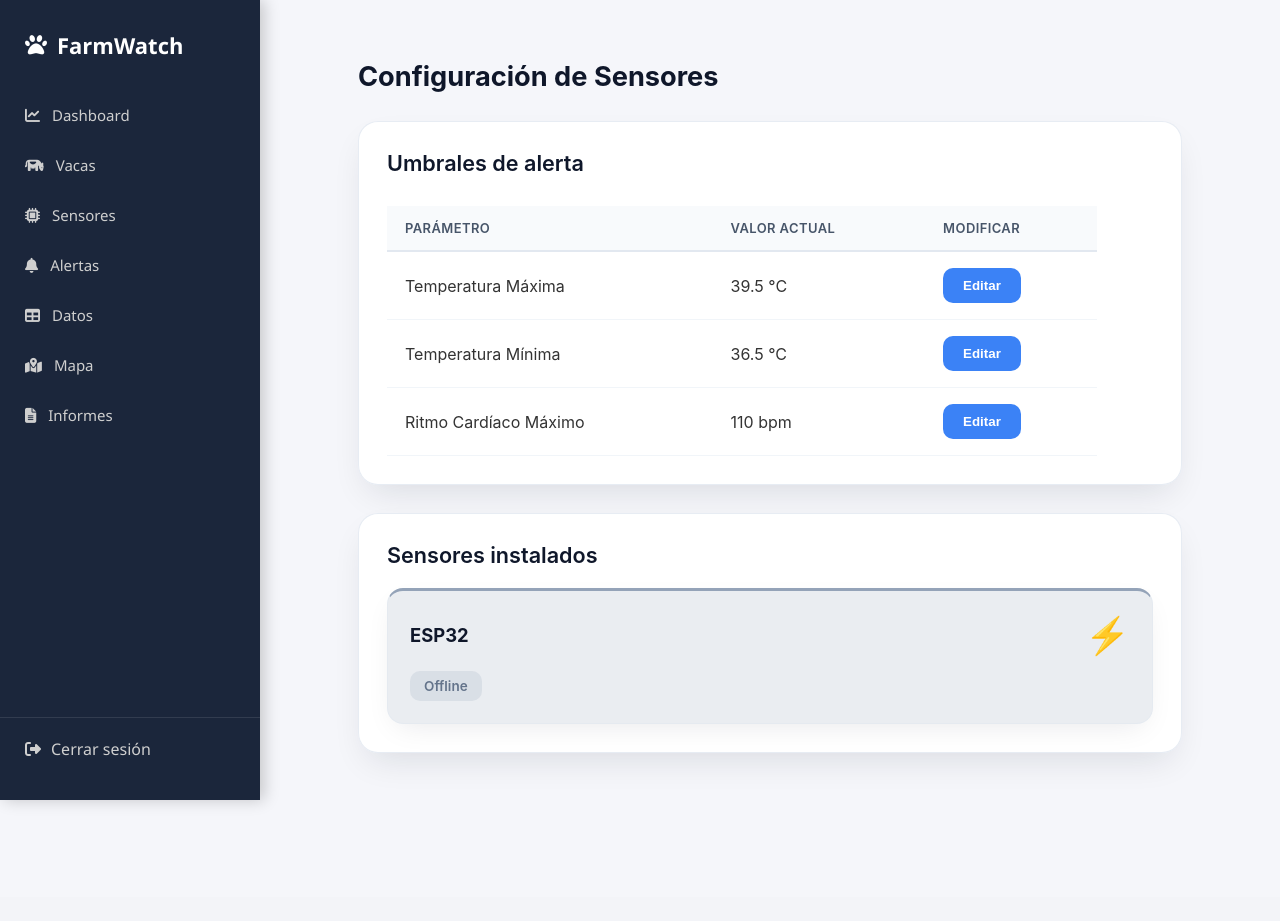
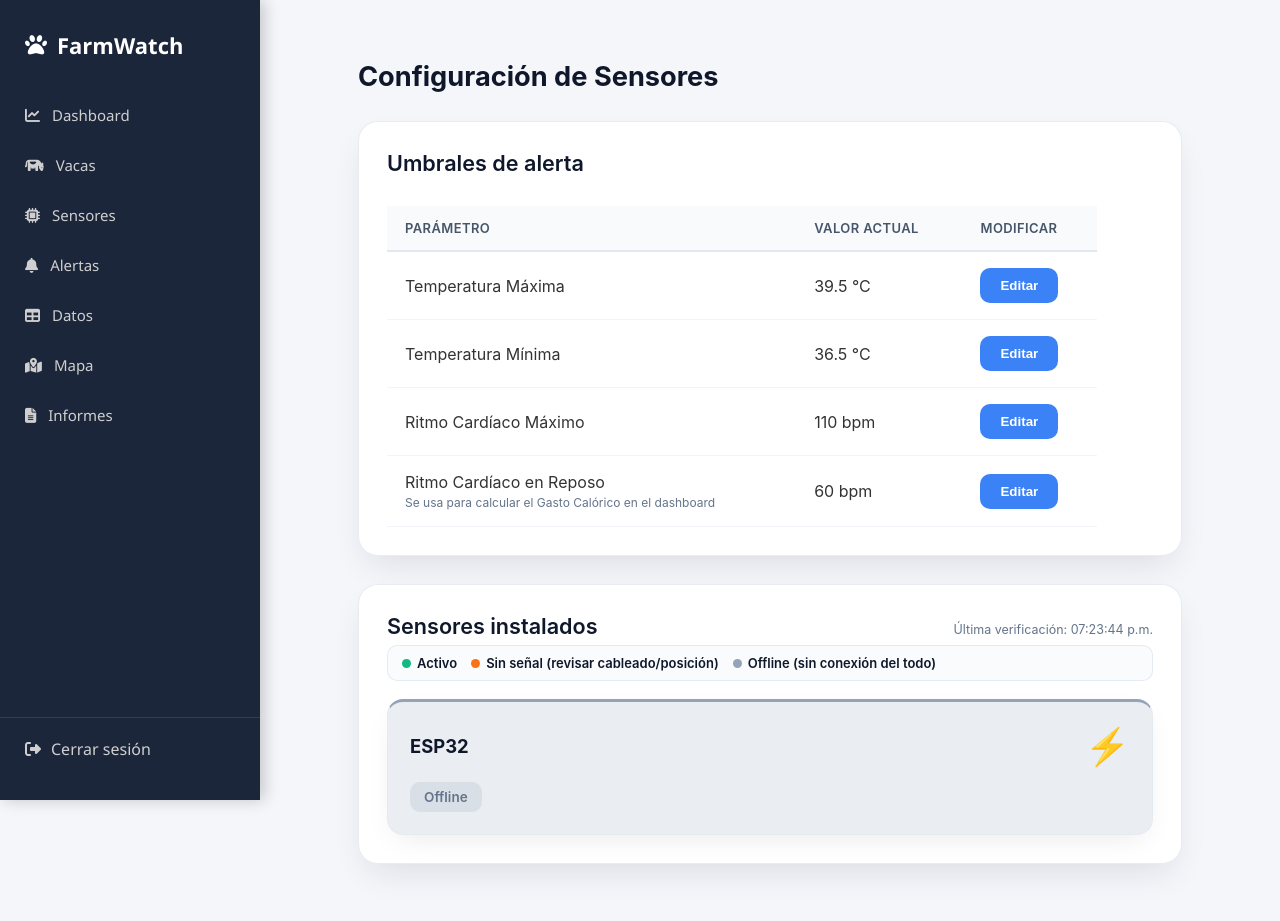
Before and after one commit to isarodri8914/farmwatch2.0, a Flask app: page /sensors in a window 1280 px wide. Shown: the top 921 px of the page. Before the commit the page ends 804 px from the top, so only its background shows below. Run offline with Flask 3, Linux system fonts and the light colour scheme; the visitor is signed in with stand-in values (Sample User, id 1); data that the repository does not hold is empty.

Commit message:
Descripción de lo que cambiaste

```diff
--- a/templates/sensors.html
+++ b/templates/sensors.html
@@ -15,12 +15,14 @@
         <h2>Umbrales de alerta</h2>
         <div class="table-wrapper">
             <table class="table">
+                <thead>
                     <tr>
                         <th>Parámetro</th>
                         <th>Valor actual</th>
                         <th>Modificar</th>
                     </tr>
-
+                </thead>
+                <tbody>
                     <tr>
                         <td>Temperatura Máxima</td>
                         <td id="tempMaxValue">39.5 °C</td>
@@ -38,21 +40,37 @@
                         <td id="hrMaxValue">110 bpm</td>
                         <td><button class="btn" onclick="openEditModal('Ritmo Cardíaco Máximo', 'hrMaxValue')">Editar</button></td>
                     </tr>
+
+                    <tr>
+                        <td>
+                            Ritmo Cardíaco en Reposo
+                            <span class="field-hint">Se usa para calcular el Gasto Calórico en el dashboard</span>
+                        </td>
+                        <td id="hrReposoValue">60 bpm</td>
+                        <td><button class="btn" onclick="openEditModal('Ritmo Cardíaco en Reposo', 'hrReposoValue')">Editar</button></td>
+                    </tr>
+                </tbody>
             </table>
         </div>
     </div>
 
     <!-- =================== LISTA DE SENSORES =================== -->
     <div class="card">
+        <div class="card-title-row">
             <h2>Sensores instalados</h2>
+            <span class="last-check" id="lastCheck"></span>
+        </div>
+
+        <div class="legend-strip">
+            <span class="legend-chip"><span class="dot dot-ok"></span> Activo</span>
+            <span class="legend-chip"><span class="dot dot-warn"></span> Sin señal (revisar cableado/posición)</span>
+            <span class="legend-chip"><span class="dot dot-offline"></span> Offline (sin conexión del todo)</span>
+        </div>
 
         <div id="sensor-grid" class="sensor-grid">
             <!-- Se llenará con JS -->
         </div>
     </div>
-
-
-
 
 </div>
 
@@ -61,16 +79,19 @@
     <div class="modal-content">
         <h3 id="modalTitle"></h3>
 
-        <input type="text" id="newValue" placeholder="Nuevo valor">
+        <div id="modalError" class="modal-error" style="display:none;"></div>
+
+        <input type="number" step="0.1" id="newValue" placeholder="Nuevo valor">
 
         <div class="modal-actions">
             <button class="btn-cancel" onclick="closeModal()">Cancelar</button>
-            <button class="btn-save" onclick="saveValue()">Guardar</button>
+            <button class="btn-save" id="btnSaveValue" onclick="saveValue()">Guardar</button>
         </div>
     </div>
 </div>
 
-
+<!-- =================== TOAST DE CONFIRMACIÓN =================== -->
+<div id="toast" class="toast"></div>
 
 {% endblock %}
 
```
Lines whose indentation alone changed are shown as unchanged.
